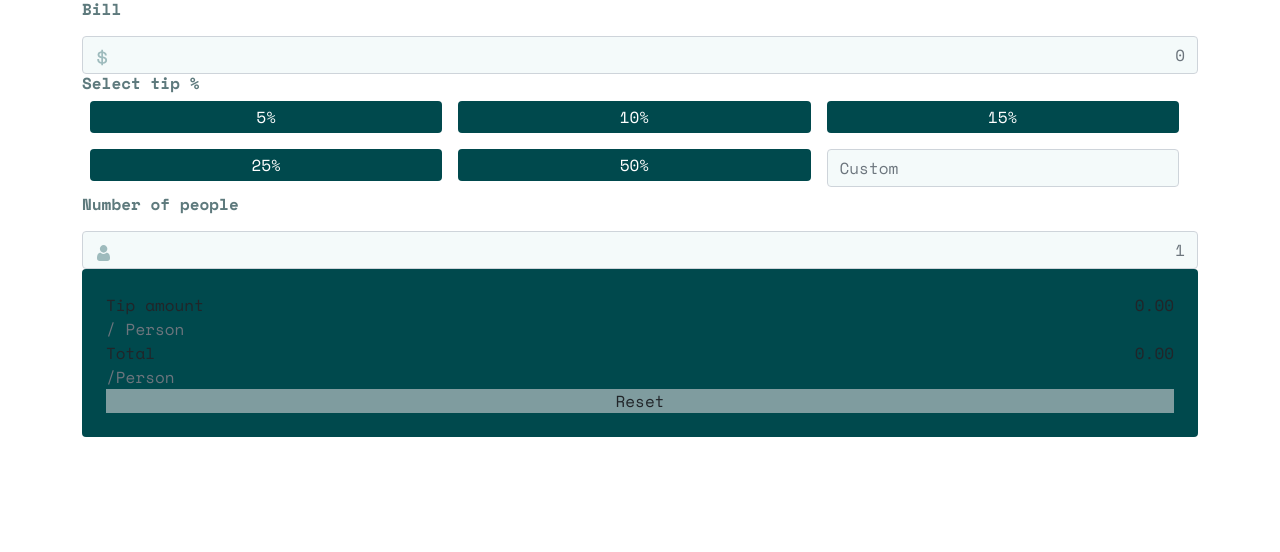
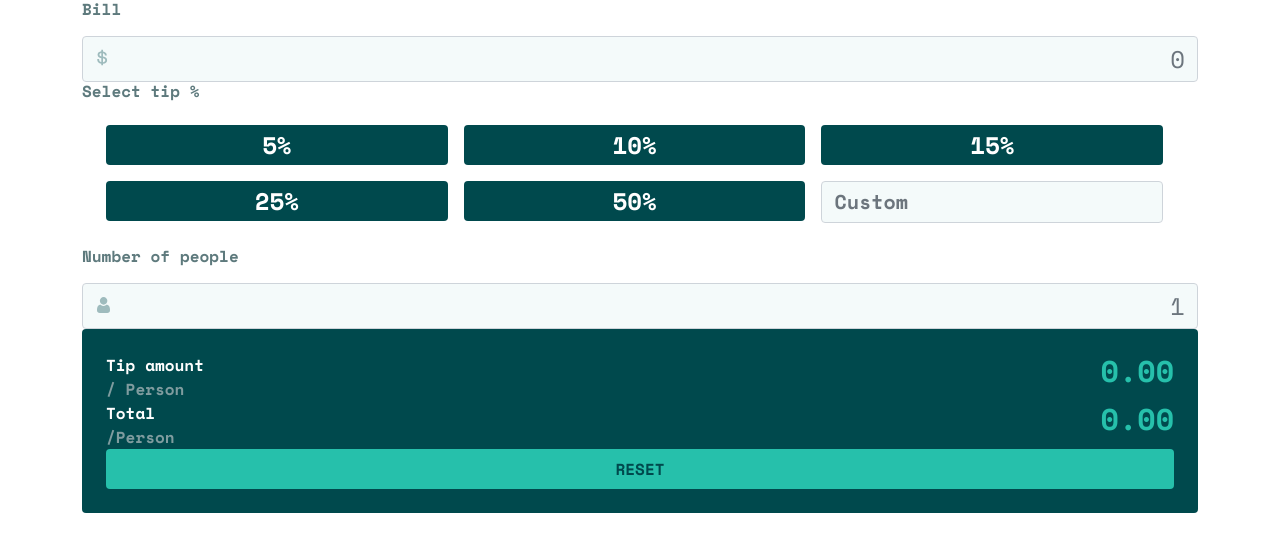
Before and after one commit to karenascencio/React, a React (Create React App) app: page / in a window 1280 px wide. Shown: the top 552 px of the page. Built offline with nearby package versions, Linux system fonts and the light colour scheme.

Commit message:
added styles (utility classes)

```diff
--- a/src/App.js
+++ b/src/App.js
@@ -45,7 +45,7 @@ const App = () => {
             Bill
           </h3>
           <svg className="input-sign" xmlns="http://www.w3.org/2000/svg" width="11" height="17"><path fill="#9EBBBD" d="M6.016 16.328v-1.464c1.232-.08 2.22-.444 2.964-1.092.744-.648 1.116-1.508 1.116-2.58v-.144c0-.992-.348-1.772-1.044-2.34-.696-.568-1.708-.932-3.036-1.092V4.184c.56.144 1.012.4 1.356.768.344.368.516.816.516 1.344v.288h1.824v-.432c0-.448-.088-.876-.264-1.284a3.783 3.783 0 00-.744-1.116A4.251 4.251 0 007.54 2.9a5.324 5.324 0 00-1.524-.492V.872H4.288V2.36a5.532 5.532 0 00-1.416.324c-.448.168-.84.392-1.176.672-.336.28-.604.616-.804 1.008-.2.392-.3.844-.3 1.356v.144c0 .96.316 1.708.948 2.244.632.536 1.548.884 2.748 1.044v3.912c-.704-.16-1.248-.472-1.632-.936-.384-.464-.576-1.08-.576-1.848v-.288H.256v.576c0 .464.08.924.24 1.38.16.456.404.88.732 1.272.328.392.744.728 1.248 1.008s1.108.476 1.812.588v1.512h1.728zM4.288 7.424c-.688-.128-1.164-.332-1.428-.612-.264-.28-.396-.644-.396-1.092 0-.464.176-.832.528-1.104.352-.272.784-.448 1.296-.528v3.336zm1.728 5.712V9.344c.768.128 1.328.328 1.68.6.352.272.528.688.528 1.248 0 .544-.196.984-.588 1.32-.392.336-.932.544-1.62.624z"/></svg>
-          <Input className="input-text bg-lighterGrayishCyan" onChange={ inputHandlerBill} placeholder={bill} />
+          <Input className="input-text bg-lighterGrayishCyan text-darkCyan text-2xl" onChange={ inputHandlerBill} placeholder={bill} />
         </Col>
       </Row>
       <Row>
@@ -54,7 +54,7 @@ const App = () => {
             Select tip %
           </h3>
           <div>
-            <div className="d-flex flex-wrap">
+            <div className="d-flex flex-wrap p-3">
               {
               percentagesArray.map( (percentage, index) => {
                 return (
@@ -71,7 +71,7 @@ const App = () => {
             }
               <div className="button-item p-2">
                 <Input
-                  className="w-100 bg-lighterGrayishCyan"
+                  className="w-100 bg-lighterGrayishCyan text-darkCyan text-xl font-bold"
                   onChange={ inputHandlerCustomTip }
                   placeholder="Custom"
                 /></div>
@@ -85,7 +85,7 @@ const App = () => {
             Number of people
           </h3>
           <svg className="input-sign" xmlns="http://www.w3.org/2000/svg" width="13" height="16"><path fill="#9EBBBD" d="M9.573 7.729c.406 0 .784.07 1.126.209.342.14.639.33.881.569.232.227.438.503.614.82a5.1 5.1 0 01.407.949c.097.312.178.654.242 1.016.062.359.105.699.126 1.011.02.307.031.624.031.945 0 .836-.259 1.512-.768 2.01-.504.492-1.17.742-1.98.742H2.748c-.81 0-1.477-.25-1.98-.742C.259 14.76 0 14.084 0 13.248c0-.322.01-.64.032-.945.02-.312.063-.652.126-1.01.063-.363.144-.705.242-1.017.1-.323.238-.643.407-.948.176-.318.382-.594.613-.821.243-.238.54-.43.882-.57.342-.138.72-.208 1.125-.208.16 0 .313.067.61.265.183.123.397.264.636.421.204.134.48.259.822.372.333.11.671.167 1.005.167a3.19 3.19 0 001.006-.167c.341-.113.618-.238.822-.372l.636-.42c.296-.2.45-.266.61-.266zM6.598 0C7.63 0 8.522.38 9.252 1.129s1.1 1.666 1.1 2.724c0 1.06-.37 1.976-1.1 2.725-.73.75-1.623 1.13-2.654 1.13-1.03 0-1.924-.38-2.653-1.13-.73-.749-1.1-1.666-1.1-2.725 0-1.058.37-1.975 1.1-2.724C4.675.379 5.567 0 6.598 0z"/></svg>
-          <Input className="input-text bg-lighterGrayishCyan" onChange={inputHandlerPeople} placeholder={people} />
+          <Input className="input-text bg-lighterGrayishCyan text-darkCyan text-2xl" onChange={inputHandlerPeople} placeholder={people} />
         </Col>
       </Row>
       <Row>
@@ -93,27 +93,27 @@ const App = () => {
           <Container className="bg-darkCyan rounded p-4">
             <Row>
               <Col className="d-flex justify-content-between">
-                <p>
-                  Tip amount <br /> <span className="text-muted">/ Person</span>
+                <p className="text-white font-bold">
+                  Tip amount <br /> <span className="text-darkGrayishCyan">/ Person</span>
                 </p>
-                <div>
+                <div className="text-3xl text-strongCyan font-bold">
                     <span>{ isNaN(tipPerCustomer) ? 0 : tipPerCustomer.toFixed(2) }</span>
                 </div>
               </Col>
             </Row>
             <Row>
               <Col className="d-flex justify-content-between" >
-                <p>
-                  Total <br /> <span className="text-muted">/Person</span>
+                <p className="text-white font-bold">
+                  Total <br /> <span className="text-darkGrayishCyan">/Person</span>
                 </p>
-                <div>
+                <div className="text-3xl text-strongCyan font-bold">
                   { isNaN(totalPerCustomer) ? 0 : totalPerCustomer.toFixed(2) }
                 </div>
               </Col>
             </Row>
             <Row>
               <Col>
-                <button className="w-full bg-darkGrayishCyan" > Reset </button>
+                <button className="w-full bg-strongCyan p-2 rounded font-bold text-darkCyan" > RESET </button>
               </Col>
             </Row>
           </Container>
--- a/src/Components/Button/index.js
+++ b/src/Components/Button/index.js
@@ -5,7 +5,7 @@ export default function Button(props) {
 
 
     return (
-        <button data-percentage={percentage} className="text-white bg-darkCyan w-full p-1 rounded" onClick={clickHandler} >
+        <button data-percentage={percentage} className="text-white text-2xl font-bold bg-darkCyan w-full p-1 rounded" onClick={clickHandler} >
             {percentage}%
         </button>
     )
--- a/tailwind.config.js
+++ b/tailwind.config.js
@@ -7,7 +7,8 @@ module.exports = {
       darkerGrayishCyan: 'hsl(186, 14%, 43%)',
       darkGrayishCyan: 'hsl(184, 14%, 56%)',
       lightGrayishCyan: 'hsl(185, 41%, 84%)',
-      lighterGrayishCyan: 'hsl(189, 41%, 97%)'
+      lighterGrayishCyan: 'hsl(189, 41%, 97%)',
+      strongCyan: 'hsl(172, 67%, 45%)'
     },
     extend: {},
   },
```
